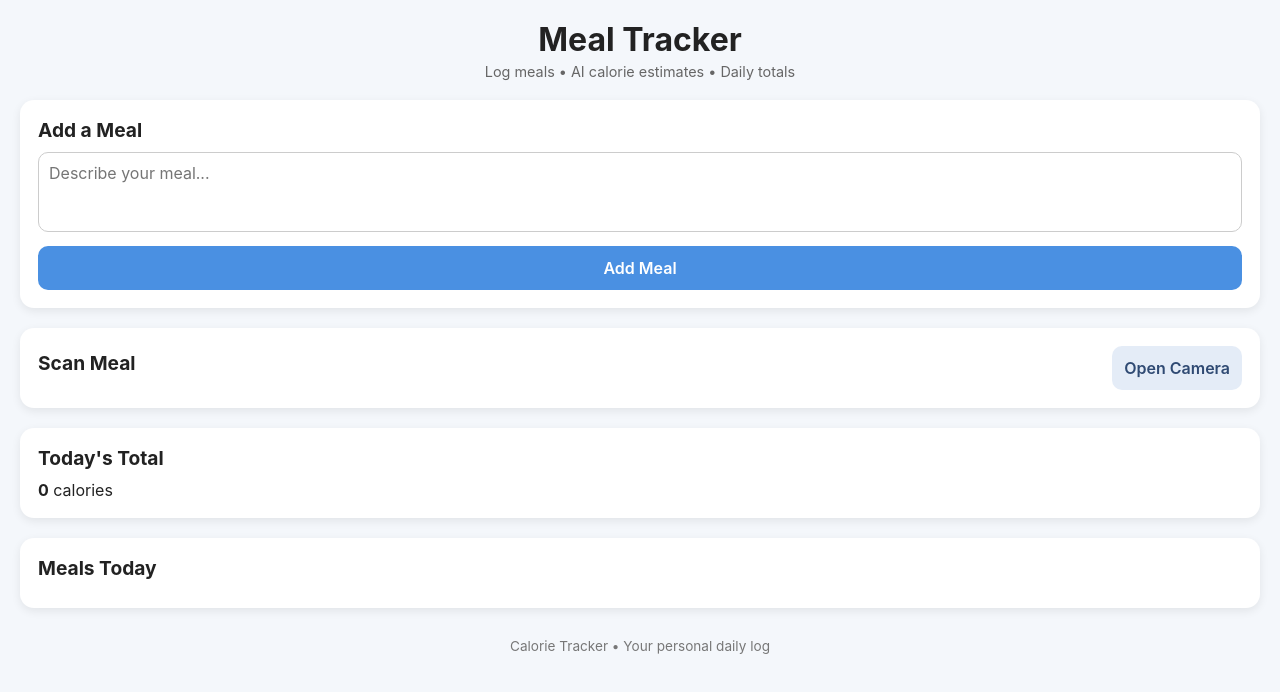
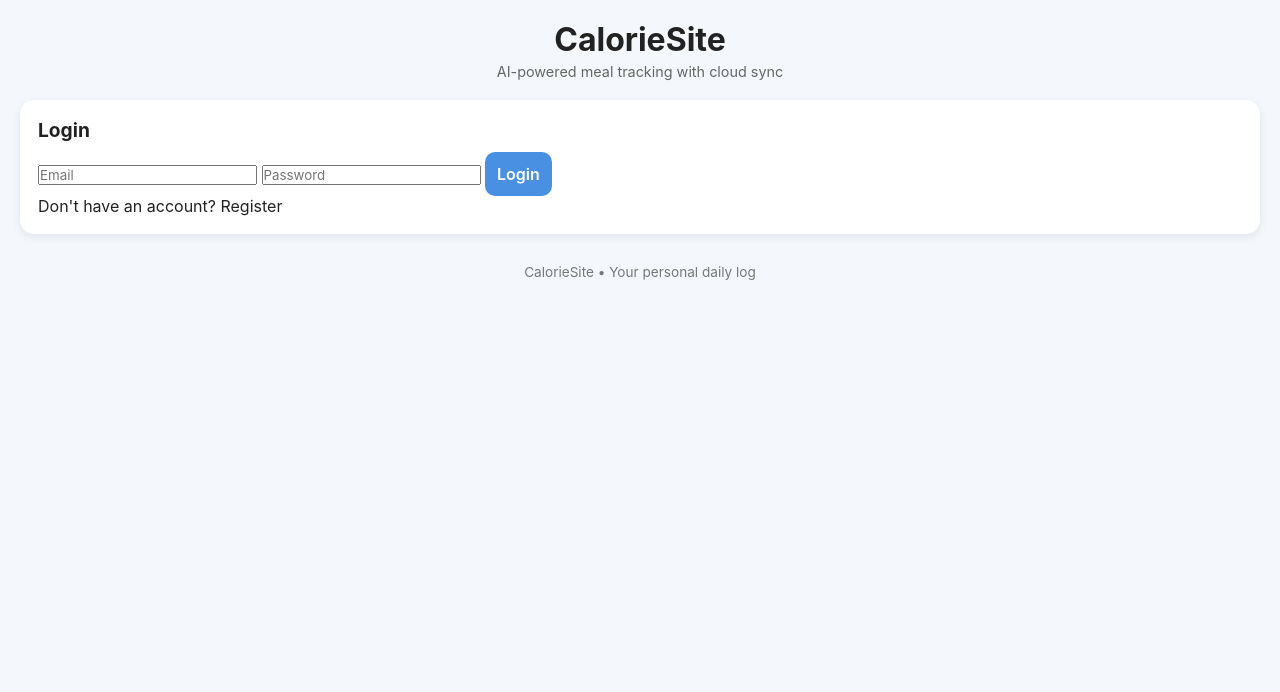
Before and after one commit to jaydenthedev0920/CalorieSite, a plain HTML site: page index.html in a window 1280 px wide. Drawn offline with nearby package versions, Linux system fonts and the light colour scheme.

Commit message:
Update index.html

```diff
--- a/index.html
+++ b/index.html
@@ -3,7 +3,7 @@
 <head>
     <meta charset="UTF-8">
     <meta name="viewport" content="width=device-width, initial-scale=1.0">
-    <title>Meal Tracker</title>
+    <title>CalorieSite – Meal Tracker</title>
 
     <!-- PWA Manifest -->
     <link rel="manifest" href="manifest.json">
@@ -14,24 +14,47 @@
     <link rel="apple-touch-icon" href="icons/icon-192.png">
 
     <link rel="stylesheet" href="style.css">
+
+    <!-- Supabase JS -->
     <script src="https://cdn.jsdelivr.net/npm/@supabase/supabase-js@2"></script>
 </head>
 <body>
 
     <header>
-        <h1>Meal Tracker</h1>
-        <p class="subtitle">Log meals • AI calorie estimates • Daily totals</p>
+        <h1>CalorieSite</h1>
+        <p class="subtitle">AI-powered meal tracking with cloud sync</p>
     </header>
 
     <main>
 
-        <section class="card">
+        <!-- AUTH CARD -->
+        <section id="authCard" class="card">
+            <h2 id="authTitle">Login</h2>
+
+            <input id="authEmail" type="email" placeholder="Email" class="auth-input">
+            <input id="authPassword" type="password" placeholder="Password" class="auth-input">
+
+            <button id="authSubmitBtn">Login</button>
+
+            <p id="authToggleText">
+                Don't have an account?
+                <span id="authToggleLink" class="auth-link">Register</span>
+            </p>
+
+            <p id="authStatus" class="auth-status"></p>
+        </section>
+
+        <button id="logoutBtn" class="secondary-btn hidden">Logout</button>
+
+        <!-- ADD MEAL CARD -->
+        <section id="addMealCard" class="card hidden">
             <h2>Add a Meal</h2>
             <textarea id="mealInput" placeholder="Describe your meal..."></textarea>
             <button id="addMealBtn">Add Meal</button>
         </section>
 
-        <section class="card camera-card">
+        <!-- CAMERA CARD -->
+        <section id="cameraCard" class="card hidden camera-card">
             <div class="camera-card-header">
                 <h2>Scan Meal</h2>
                 <button id="toggleCameraBtn" class="secondary-btn">Open Camera</button>
@@ -42,7 +65,7 @@
                 <canvas id="cameraCanvas" class="hidden"></canvas>
 
                 <div class="camera-buttons">
-                    <button id="captureBtn">Capture</button>
+                    <button id="captureBtn" class="hidden">Capture</button>
                     <button id="retakeBtn" class="secondary-btn hidden">Retake</button>
                     <button id="analyzePhotoBtn" class="secondary-btn hidden">Analyze</button>
                 </div>
@@ -51,12 +74,14 @@
             </div>
         </section>
 
-        <section class="card totals">
+        <!-- TOTALS -->
+        <section id="totalsCard" class="card totals hidden">
             <h2>Today's Total</h2>
             <p><strong id="totalCalories">0</strong> calories</p>
         </section>
 
-        <section class="card">
+        <!-- MEALS LIST -->
+        <section id="mealsCard" class="card hidden">
             <h2>Meals Today</h2>
             <ul id="mealList"></ul>
         </section>
@@ -64,7 +89,7 @@
     </main>
 
     <footer>
-        <p>Calorie Tracker • Your personal daily log</p>
+        <p>CalorieSite • Your personal daily log</p>
     </footer>
 
     <script src="script.js"></script>
```
